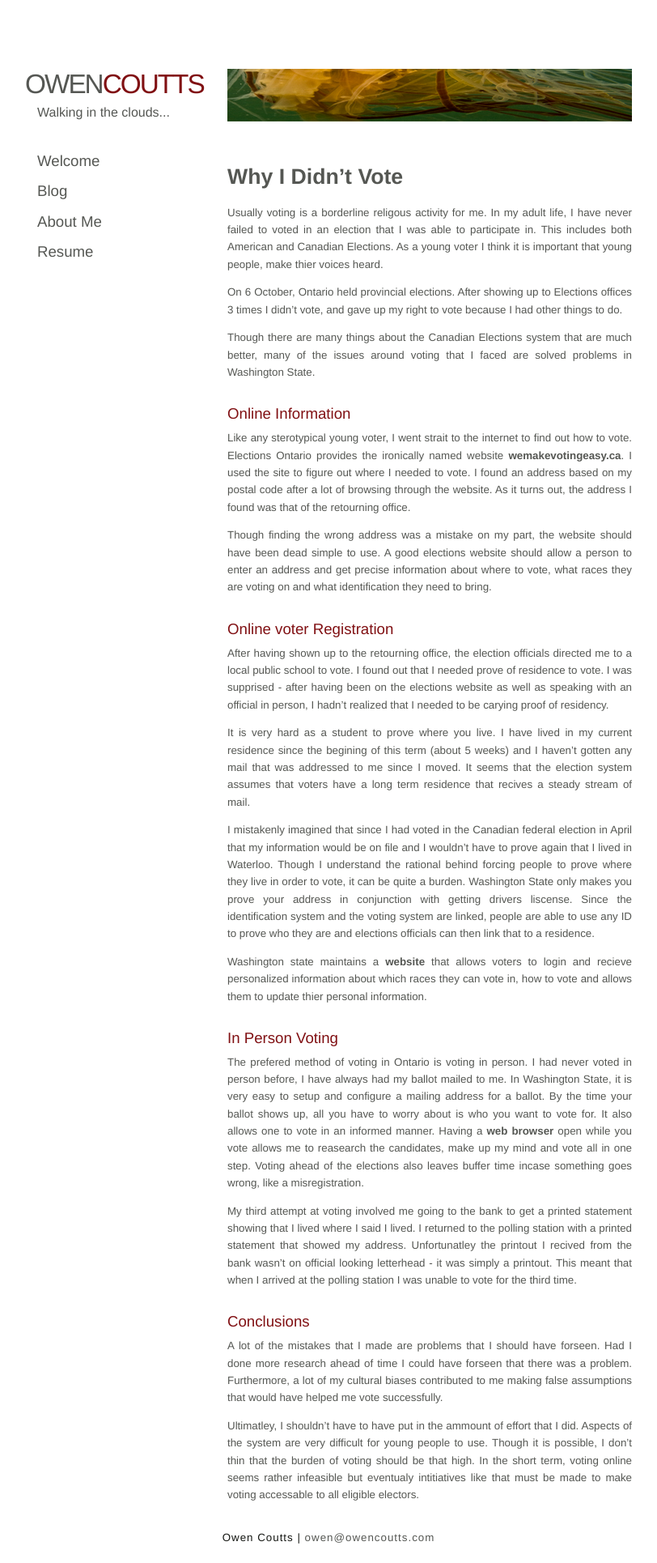
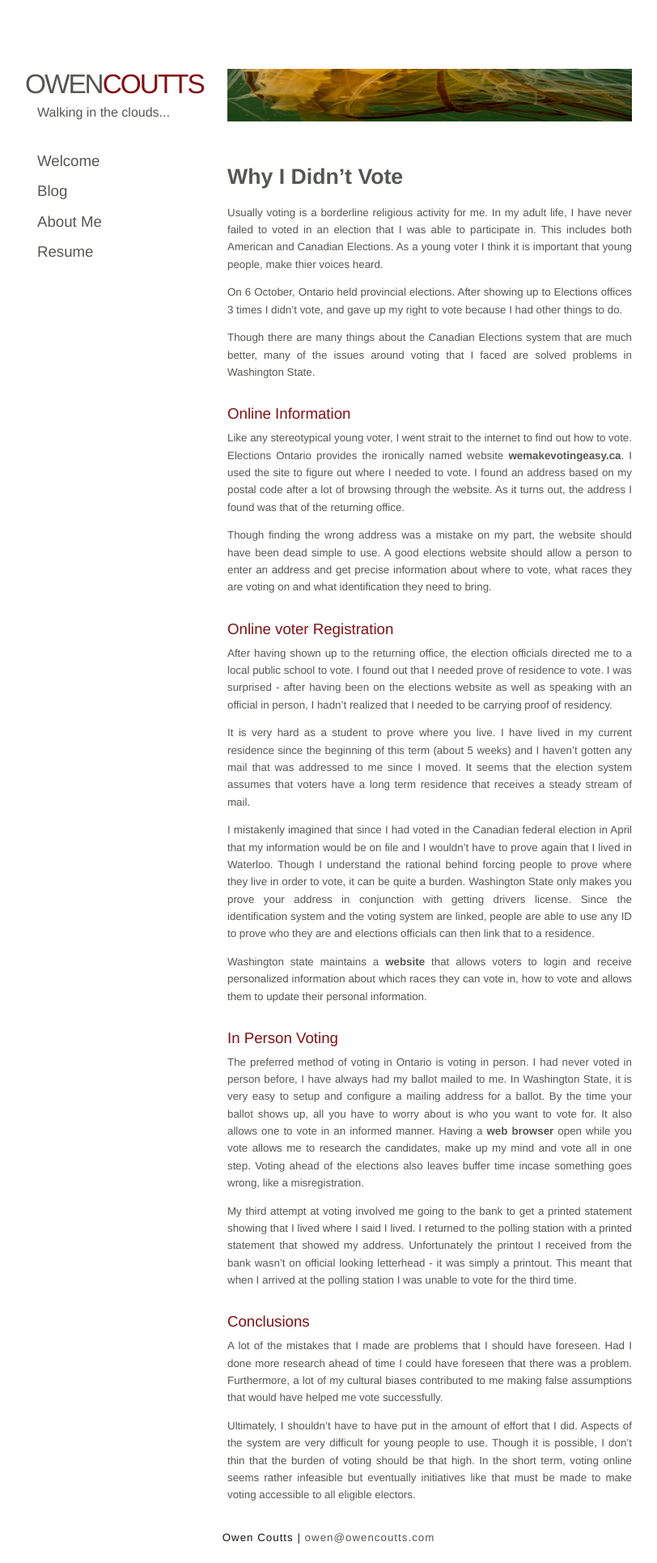
Before and after one commit to tallowen/tallowen.github.com, a Jekyll site: the page built from blog/_posts/2011-10-08-why_I_didnt_vote.markdown, in a window 1280 px wide. Shown: the whole page at 81% size, without its empty margins (229-1041 px from the left). Built offline with Jekyll 4.4.1, drawn with Linux system fonts in a browser that asks for light colours.

Commit message:
Spelling fixes to blog post

```diff
--- a/blog/_posts/2011-10-08-why_I_didnt_vote.markdown
+++ b/blog/_posts/2011-10-08-why_I_didnt_vote.markdown
@@ -6,35 +6,35 @@ title: Why I Didn't Vote
 {{page.title}}
 ==============
 
-Usually voting is a borderline religous activity for me. In my adult life, I have never failed to voted in an election that I was able to participate in. This includes both American and Canadian Elections. As a young voter I think it is important that young people, make thier voices heard.
+Usually voting is a borderline religious activity for me. In my adult life, I have never failed to voted in an election that I was able to participate in. This includes both American and Canadian Elections. As a young voter I think it is important that young people, make thier voices heard.
 
 On 6 October, Ontario held provincial elections. After showing up to Elections offices 3 times I didn't vote, and gave up my right to vote because I had other things to do.
 
 Though there are many things about the Canadian Elections system that are much better, many of the issues around voting that I faced are solved problems in Washington State.
 
 ## Online Information
-Like any sterotypical young voter, I went strait to the internet to find out how to vote. Elections Ontario provides the ironically named website [wemakevotingeasy.ca][2]. I used the site to figure out where I needed to vote. I found an address based on my postal code after a lot of browsing through the website. As it turns out, the address I found was that of the retourning office.
+Like any stereotypical young voter, I went strait to the internet to find out how to vote. Elections Ontario provides the ironically named website [wemakevotingeasy.ca][2]. I used the site to figure out where I needed to vote. I found an address based on my postal code after a lot of browsing through the website. As it turns out, the address I found was that of the returning office.
 
 Though finding the wrong address was a mistake on my part, the website should have been dead simple to use. A good elections website should allow a person to enter an address and get precise information about where to vote, what races they are voting on and what identification they need to bring.
 
 ## Online voter Registration
-After having shown up to the retourning office, the election officials directed me to a local public school to vote. I found out that I needed prove of residence to vote. I was supprised - after having been on the elections website as well as speaking with an official in person, I hadn't realized that I needed to be carying proof of residency.
+After having shown up to the returning office, the election officials directed me to a local public school to vote. I found out that I needed prove of residence to vote. I was surprised - after having been on the elections website as well as speaking with an official in person, I hadn't realized that I needed to be carrying proof of residency.
 
-It is very hard as a student to prove where you live. I have lived in my current residence since the begining of this term (about 5 weeks) and I haven't gotten any mail that was addressed to me since I moved. It seems that the election system assumes that voters have a long term residence that recives a steady stream of mail.
+It is very hard as a student to prove where you live. I have lived in my current residence since the beginning of this term (about 5 weeks) and I haven't gotten any mail that was addressed to me since I moved. It seems that the election system assumes that voters have a long term residence that receives a steady stream of mail.
 
-I mistakenly imagined that since I had voted in the Canadian federal election in April that my information would be on file and I wouldn't have to prove again that I lived in Waterloo. Though I understand the rational behind forcing people to prove where they live in order to vote, it can be quite a burden.  Washington State only makes you prove your address in conjunction with getting drivers liscense. Since the identification system and the voting system are linked, people are able to use any ID to prove who they are and elections officials can then link that to a residence.
+I mistakenly imagined that since I had voted in the Canadian federal election in April that my information would be on file and I wouldn't have to prove again that I lived in Waterloo. Though I understand the rational behind forcing people to prove where they live in order to vote, it can be quite a burden.  Washington State only makes you prove your address in conjunction with getting drivers license. Since the identification system and the voting system are linked, people are able to use any ID to prove who they are and elections officials can then link that to a residence.
 
-Washington state maintains a [website][1] that allows voters to  login and recieve personalized information about which races they can vote in, how to vote and allows them to update thier personal information.
+Washington state maintains a [website][1] that allows voters to  login and receive personalized information about which races they can vote in, how to vote and allows them to update their personal information.
 
 ## In Person Voting
-The prefered method of voting in Ontario is voting in person. I had never voted in person before, I have always had my ballot mailed to me. In Washington State, it is very easy to setup and configure a mailing address for a ballot. By the time your ballot shows up, all you have to worry about is who you want to vote for. It also allows one to vote in an informed manner. Having a [web browser][3] open while you vote allows me to reasearch the candidates, make up my mind and vote all in one step. Voting ahead of the elections also leaves buffer time incase something goes wrong, like a misregistration.
+The preferred method of voting in Ontario is voting in person. I had never voted in person before, I have always had my ballot mailed to me. In Washington State, it is very easy to setup and configure a mailing address for a ballot. By the time your ballot shows up, all you have to worry about is who you want to vote for. It also allows one to vote in an informed manner. Having a [web browser][3] open while you vote allows me to research the candidates, make up my mind and vote all in one step. Voting ahead of the elections also leaves buffer time incase something goes wrong, like a misregistration.
 
-My third attempt at voting involved me going to the bank to get a printed statement showing that I lived where I said I lived. I returned to the polling station with a printed statement that showed my address. Unfortunatley the printout I recived from the bank wasn't on official looking letterhead - it was simply a printout. This meant that when I arrived at the polling station I was unable to vote for the third time.
+My third attempt at voting involved me going to the bank to get a printed statement showing that I lived where I said I lived. I returned to the polling station with a printed statement that showed my address. Unfortunately the printout I received from the bank wasn't on official looking letterhead - it was simply a printout. This meant that when I arrived at the polling station I was unable to vote for the third time.
 
 ## Conclusions
-A lot of the mistakes that I made are problems that I should have forseen. Had I done more research ahead of time I could have forseen that there was a problem. Furthermore, a lot of my cultural biases contributed to me making false assumptions that would have helped me vote successfully.
+A lot of the mistakes that I made are problems that I should have foreseen. Had I done more research ahead of time I could have foreseen that there was a problem. Furthermore, a lot of my cultural biases contributed to me making false assumptions that would have helped me vote successfully.
 
-Ultimatley, I shouldn't have to have put in the ammount of effort that I did. Aspects of the system are very difficult for young people to use. Though it is possible, I don't thin that the burden of voting should be that high. In the short term, voting online seems rather infeasible but eventualy intitiatives like that must be made to make voting accessable to all eligible electors.
+Ultimately, I shouldn't have to have put in the amount of effort that I did. Aspects of the system are very difficult for young people to use. Though it is possible, I don't thin that the burden of voting should be that high. In the short term, voting online seems rather infeasible but eventually initiatives like that must be made to make voting accessible to all eligible electors.
 
 
 
```
